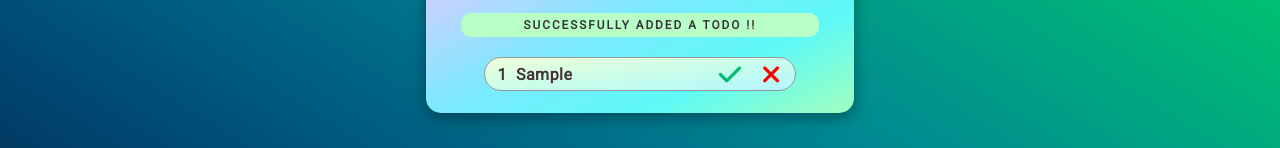
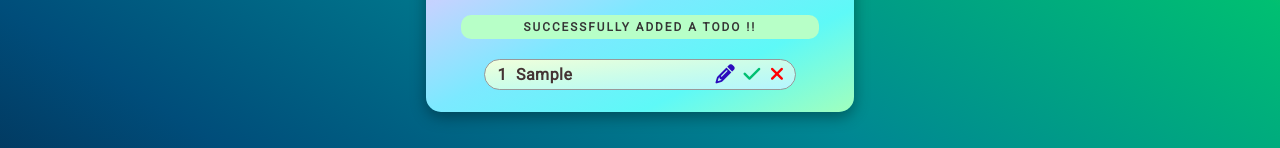
Before and after one commit to ddepu11/todo-react-app, a React (Create React App) app: page / in a window 1280 px wide. Both pictures are taken after typing "Sample" into the empty fields and a click on the input 787 px from the left and 413 px from the top of the page. Shown: the part 392-540 px from the top of the page. Built offline with nearby package versions, Linux system fonts and the light colour scheme.

Commit message:
Added Edit Button

```diff
--- a/src/App.css
+++ b/src/App.css
@@ -95,24 +95,30 @@ header {
   font-size: 1em;
   letter-spacing: 0.5px;
 }
-
-.buttons i:first-child {
-  margin-right: 15px;
+.buttons {
+  padding: 5px 0;
+}
+.buttons .edit {
+  margin-right: 12px;
+  color: #2c0cbd;
+}
+.buttons .completed {
+  margin-right: 12px;
   color: #00bf72;
 }
 
-.buttons i:nth-child(2) {
+.buttons .delete {
   color: red;
 }
 
 i {
   transition: all 0.4s ease-in-out;
-  transform: scale(0.8);
+  transform: scale(1.2);
 }
 
 i:hover {
   cursor: pointer;
-  transform: scale(1.05) translateY(-3px);
+  transform: scale(1.3) translateY(-3px);
 }
 main {
   max-width: 95%;
--- a/src/App.jsx
+++ b/src/App.jsx
@@ -13,6 +13,7 @@ const App = () => {
   const [alert, setAlert] = useState({ show: false, msg: "", styleClass: "" });
 
   const [todos, setTodos] = useState([]);
+  const [isEditing, setIsEditing] = useState(false);
 
   const showAlert = (message, classToAdd) => {
     setAlert({ show: true, msg: message, styleClass: classToAdd });
@@ -21,7 +22,7 @@ const App = () => {
   const handleRemove = (e) => {
     const { id } = e.target;
     setTodos(todos.filter((todo) => todo.id !== +id));
-    showAlert("Successfully Deleted !!", "success");
+    showAlert("Successfully Deleted a todo !!", "success");
   };
 
   const handleComplete = async (e) => {
@@ -38,10 +39,6 @@ const App = () => {
         } else {
           return todo;
         }
-
-        // return todo.id === +id
-        //   ? { ...todo, hasCompleted: !todo.hasCompleted }
-        //   : todo;
       })
     );
   };
@@ -51,7 +48,7 @@ const App = () => {
     setTodo({ hasCompleted: false, title: value.trim() });
   };
 
-  const handleSubmit = async (e) => {
+  const handleSubmit = (e) => {
     e.preventDefault();
     if (todo.title !== "" && todo.title !== null) {
       setTodos([...todos, { ...todo, id: Math.floor(Math.random() * 100) }]);
--- a/src/Todo.jsx
+++ b/src/Todo.jsx
@@ -8,15 +8,16 @@ const Todo = ({ todos, handleComplete, handleRemove }) => {
             <span>{index + 1}</span>&nbsp;&nbsp;{title}
           </p>
           <div className="buttons">
+            <i class="fas fa-pencil-alt fa-1x edit"></i>
             <i
               onClick={handleComplete}
               id={id}
-              className="fas fa-check fa-2x"
+              className="fas fa-check fa-1x completed"
             ></i>
             <i
               onClick={handleRemove}
               id={id}
-              className="fas fa-times fa-2x"
+              className="fas fa-times fa-1x delete"
             ></i>
           </div>
         </div>
```
